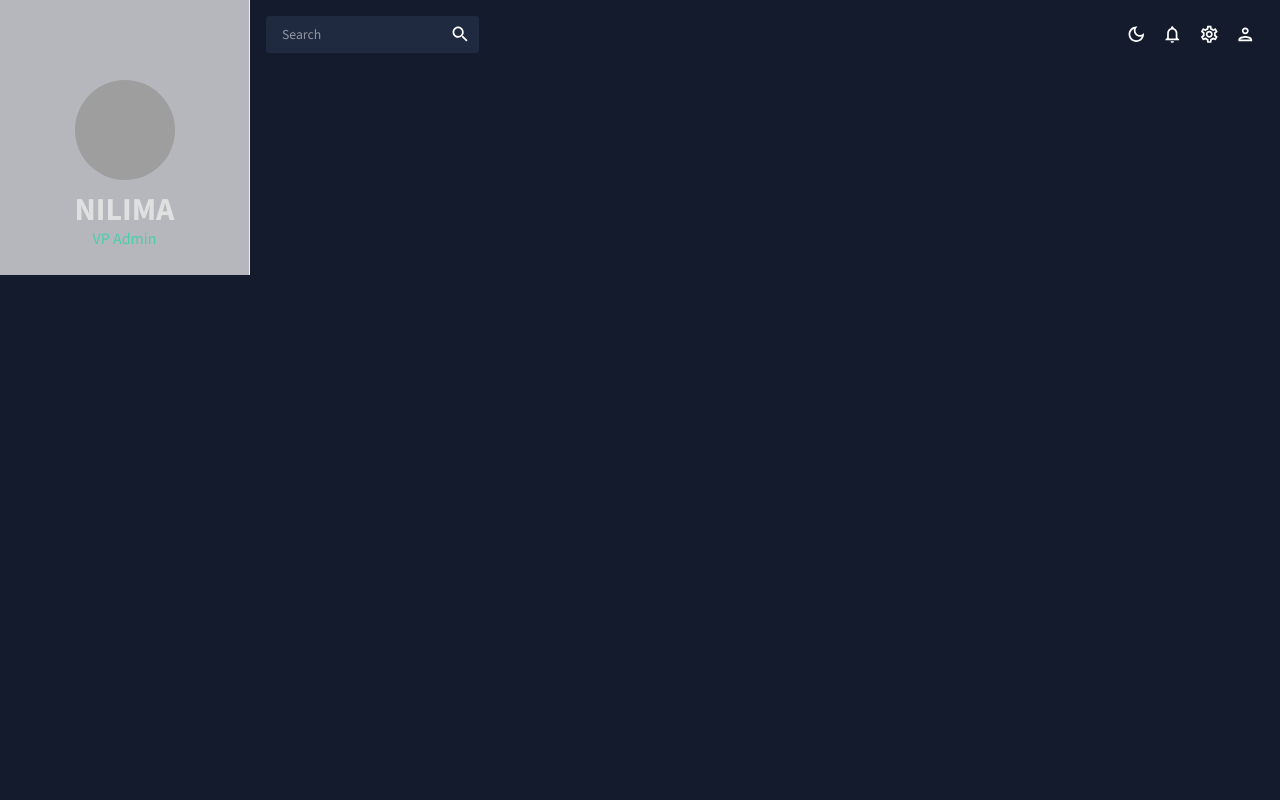
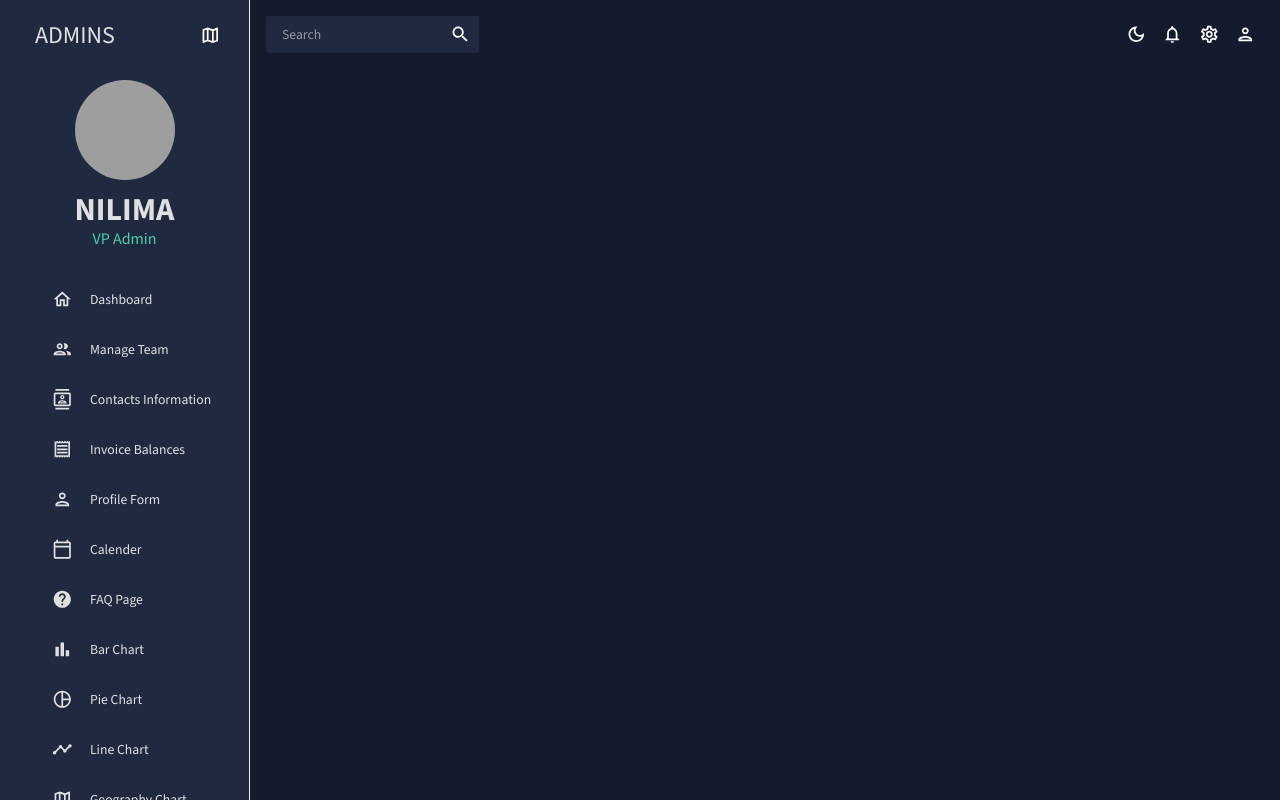
Before and after one commit to DasNilima/React-Admin-Dashboard-App, a React (Create React App) app in the folder react-admin/: page / in a window 1280 px wide. Built offline with nearby package versions, Linux system fonts and the light colour scheme; grey boxes are pictures that could not be loaded.

Commit message:
Sidebar with React Pro Sidebar

```diff
--- a/react-admin/src/App.js
+++ b/react-admin/src/App.js
@@ -1,10 +1,11 @@
+import { useState } from "react";
 import { ColorModeContext, useMode } from "./theme";
 import { CssBaseline, ThemeProvider } from "@mui/material";
-import { Routes, Route } from "react-router-dom";
+// import { Routes, Route } from "react-router-dom";
 import Topbar from './scenes/global/Topbar';
 import Menubar from './scenes/global/Menubar';
 import Dashboard from "./scenes/dashboard";
-// import Team from "./scenes/team";
+//import Team from "./scenes/team";
 // import Invoices from "./scenes/invoices";
 // import Contacts from "./scenes/contacts";
 // import Bar from "./scenes/bar";
@@ -20,16 +21,17 @@
 
 function App() {
   const [theme, colorMode] = useMode();
+  const [isSidebar, setIsSidebar] = useState(true);
   return (
     <ColorModeContext.Provider value={colorMode}>
       <ThemeProvider theme={theme}>
         <CssBaseline />
         <div className="app">
-        <Menubar/>
+        <Menubar isSidebar={isSidebar}/>
           <main className="content">
-            <Topbar/>
-            {/* <Routes>
-              <Route path="/" element={<Dashboard />} /> */}
+            <Topbar setIsSidebar={setIsSidebar} />
+              {/* <Routes> */}
+              {/* <Route path="/" element={<Dashboard />} />  */}
               {/* <Route path="/team" element={ <Team/>} /> */}
               {/* <Route path="/contacts" element={ <Contacts/>} /> */}
               {/* <Route path="/invoices" element={ <Invoices/>} /> */}
--- a/react-admin/src/index.js
+++ b/react-admin/src/index.js
@@ -1,14 +1,14 @@
-import React from 'react';
-import ReactDOM from 'react-dom/client';
-import './index.css';
-import App from './App';
+import React from "react";
+import ReactDOM from "react-dom/client";
+import "./index.css";
+import App from "./App";
 import { BrowserRouter } from "react-router-dom";
 
-
-const root = ReactDOM.createRoot(document.getElementById('root'));
+const root = ReactDOM.createRoot(document.getElementById("root"));
 root.render(
   <React.StrictMode>
-    <BrowserRouter/>
-    <App />
+    <BrowserRouter>
+      <App />
+    </BrowserRouter>
   </React.StrictMode>
 );
--- a/react-admin/src/scenes/global/Menubar.jsx
+++ b/react-admin/src/scenes/global/Menubar.jsx
@@ -1,49 +1,50 @@
 import { useState } from "react";
 import { Sidebar, Menu, MenuItem } from 'react-pro-sidebar';
-
 import { Box, IconButton, Typography, useTheme } from '@mui/material';
-// import { Link } from "react-router-dom";
+import { Link } from "react-router-dom";
 import { tokens } from "../../theme";
-// import HomeOutlinedIcon from "@mui/icons-material/HomeOutlined";
-// import PeopleOutlinedIcon from "@mui/icons-material/PeopleOutlined";
-// import ContactsOutlinedIcon from "@mui/icons-material/ContactsOutlined";
-// import ReceiptOutlinedIcon from "@mui/icons-material/ReceiptOutlined";
-// import PersonOutlinedIcon from "@mui/icons-material/PersonOutlined";
-// import CalenderTodayOutlinedIcon from "@mui/icons-material/CalenderTodayOutlined";
-// import HelpOutlinedIcon from "@mui/icons-material/HelpOutlined";
-// import BarChartOutlinedIcon from "@mui/icons-material/BarChartOutlined";
-// import PieChartOutlinedIcon from "@mui/icons-material/PieChartOutlined";
-// import TimelineOutlinedIcon from "@mui/icons-material/TimelineOutlined";
+import HomeOutlinedIcon from "@mui/icons-material/HomeOutlined";
+import PeopleOutlinedIcon from "@mui/icons-material/PeopleOutlined";
+import ContactsOutlinedIcon from "@mui/icons-material/ContactsOutlined";
+import ReceiptOutlinedIcon from "@mui/icons-material/ReceiptOutlined";
+import PersonOutlinedIcon from "@mui/icons-material/PersonOutlined";
+import CalendarTodayOutlinedIcon from '@mui/icons-material/CalendarTodayOutlined';
+import HelpOutlinedIcon from "@mui/icons-material/HelpOutlined";
+import BarChartOutlinedIcon from "@mui/icons-material/BarChartOutlined";
+import PieChartOutlinedIcon from "@mui/icons-material/PieChartOutlined";
+import TimelineOutlinedIcon from "@mui/icons-material/TimelineOutlined";
 import MenuOutlinedIcon from "@mui/icons-material/MenuOutlined";
 import MapOutlinedIcon from "@mui/icons-material/MapOutlined";
+
+const Item = ({ title, to, icon, selected, setSelected }) => {
+    const theme = useTheme();
+    const colors = tokens(theme.palette.mode);
+    return (
+        <MenuItem
+            active={selected === title}
+            style={{
+                color: colors.grey[100]
+            }}
+            onClick={() => setSelected(title)}
+            icon={icon}
+        >
+            <Typography>{title}</Typography>
+            <Link to={to} />
+        </MenuItem>
+    );
+};
+
+
 
 const Menubar = () => {
     const theme = useTheme();
     const colors = tokens(theme.palette.mode);
     const [isCollapsed, setIsCollapsed] = useState(false);
-    // const [selected, setSelected] = useState("Dashboard");
+    const [selected, setSelected] = useState("Dashboard");
+
     return (
-        <Box
-            // sx={{
-            //     "& .pro-sidebar-inner": {
-            //         background: `${colors.primary[400]} !important`
-            //     },
-            //     "& .pro-icon-wrapper": {
-            //         backgroundColor:   "transparent !important"
-            //     },
-            //     "& .pro-inner-item": {
-            //         padding: "5px 35px 5px 20px !important"
-            //     },
-            //     "& .pro-inner-item:hover": {
-            //         color: "#868dfd !important"
-            //     },
-            //     "& .pro-menu-item.active":
-            //     {
-            //         color: "#6870fa !important",
-            //     },
-            // }}
-        >
-            <Sidebar collapsed={isCollapsed}>
+        <Box style={{ display: 'flex', height: '100%', minHeight: '400px' }}>
+            <Sidebar collapsed={isCollapsed} backgroundColor={colors.primary[400]}>
                 <Menu iconShape="square">
                     {/* LOGO & MENU ICON */}
                     <MenuItem
@@ -51,10 +52,10 @@
                         icon={isCollapsed ? <MenuOutlinedIcon /> : undefined}
                         style={{
                             margin: "10px 0 20px 0",
-                            color: colors.grey[100],
+                            color: colors.grey[100]
                         }}
                     >
-                        {isCollapsed && (
+                        {!isCollapsed && (
                             <Box
                                 display="flex"
                                 justifyContent="space-between"
@@ -96,11 +97,89 @@
                             </Box>
                         </Box>
                     )}
-
+                    {/* MENU ITEMS */}
+                    <Box paddingLeft = {isCollapsed ? undefined : "10%"}>
+                        <Item
+                            title= "Dashboard"
+                            to="/"
+                            icon={<HomeOutlinedIcon />}
+                            selected={selected}
+                            setSelected={setSelected}
+                        />
+                        <Item
+                            title="Manage Team"
+                            to="/team"
+                            icon={<PeopleOutlinedIcon />}
+                            selected={selected}
+                            setSelected={setSelected}
+                        />
+                        <Item
+                            title="Contacts Information"
+                            to="/cpntacts"
+                            icon={<ContactsOutlinedIcon />}
+                            selected={selected}
+                            setSelected={setSelected}
+                        />
+                        <Item
+                            title="Invoice Balances"
+                            to="/invoices"
+                            icon={< ReceiptOutlinedIcon/>}
+                            selected={selected}
+                            setSelected={setSelected}
+                        />
+                        <Item
+                            title="Profile Form"
+                            to="/form"
+                            icon={<PersonOutlinedIcon/>}
+                            selected={selected}
+                            setSelected={setSelected}
+                        />
+                        <Item
+                            title="Calender"
+                            to="/calender"
+                            icon={<CalendarTodayOutlinedIcon/>}
+                            selected={selected}
+                            setSelected={setSelected}
+                        />
+                        <Item
+                            title="FAQ Page"
+                            to="/faq"
+                            icon={<HelpOutlinedIcon/>}
+                            selected={selected}
+                            setSelected={setSelected}
+                        />
+                        <Item
+                            title="Bar Chart"
+                            to="/bar"
+                            icon={<BarChartOutlinedIcon />}
+                            selected={selected}
+                            setSelected={setSelected}
+                        />
+                        <Item
+                            title="Pie Chart"
+                            to="/pie"
+                            icon={<PieChartOutlinedIcon/>}
+                            selected={selected}
+                            setSelected={setSelected}
+                        />
+                        <Item
+                            title="Line Chart"
+                            to="/line"
+                            icon={<TimelineOutlinedIcon/>}
+                            selected={selected}
+                            setSelected={setSelected}
+                        />
+                        <Item
+                            title="Geography Chart"
+                            to="/geography"
+                            icon={<MapOutlinedIcon />}
+                            selected={selected}
+                            setSelected={setSelected}
+                        />
+                    </Box>
                 </Menu>
             </Sidebar>
         </Box>
-
     );
 };
 
```
